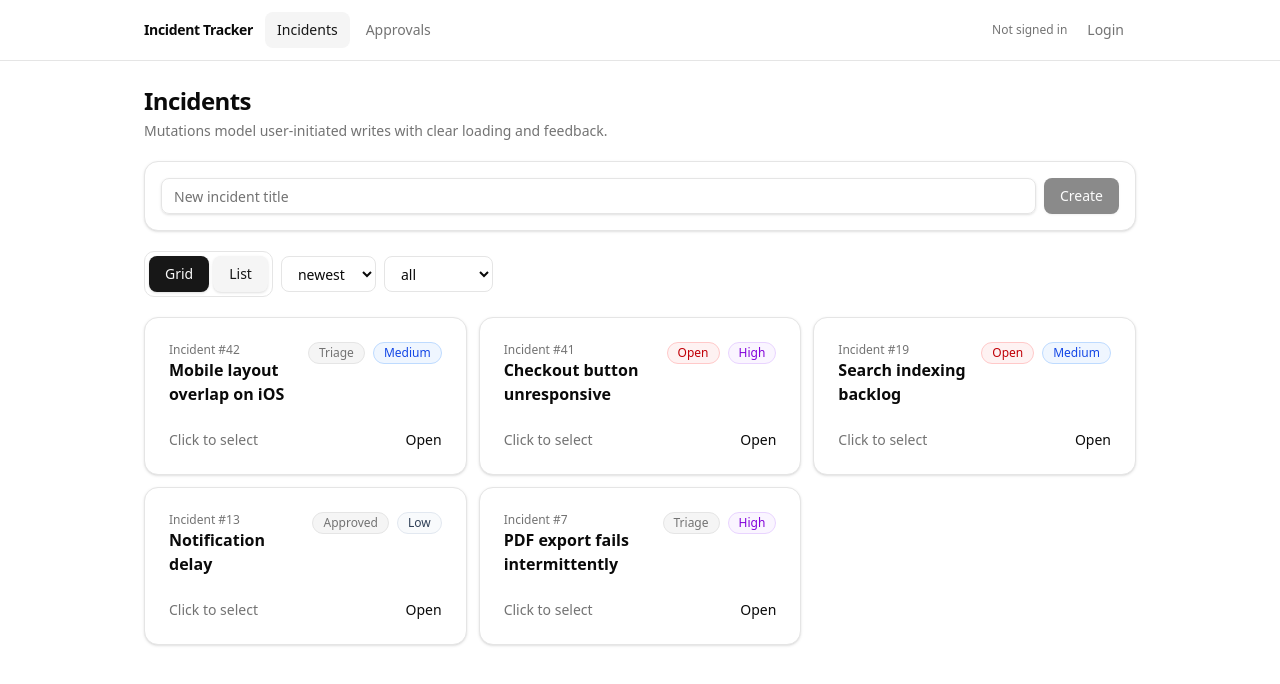
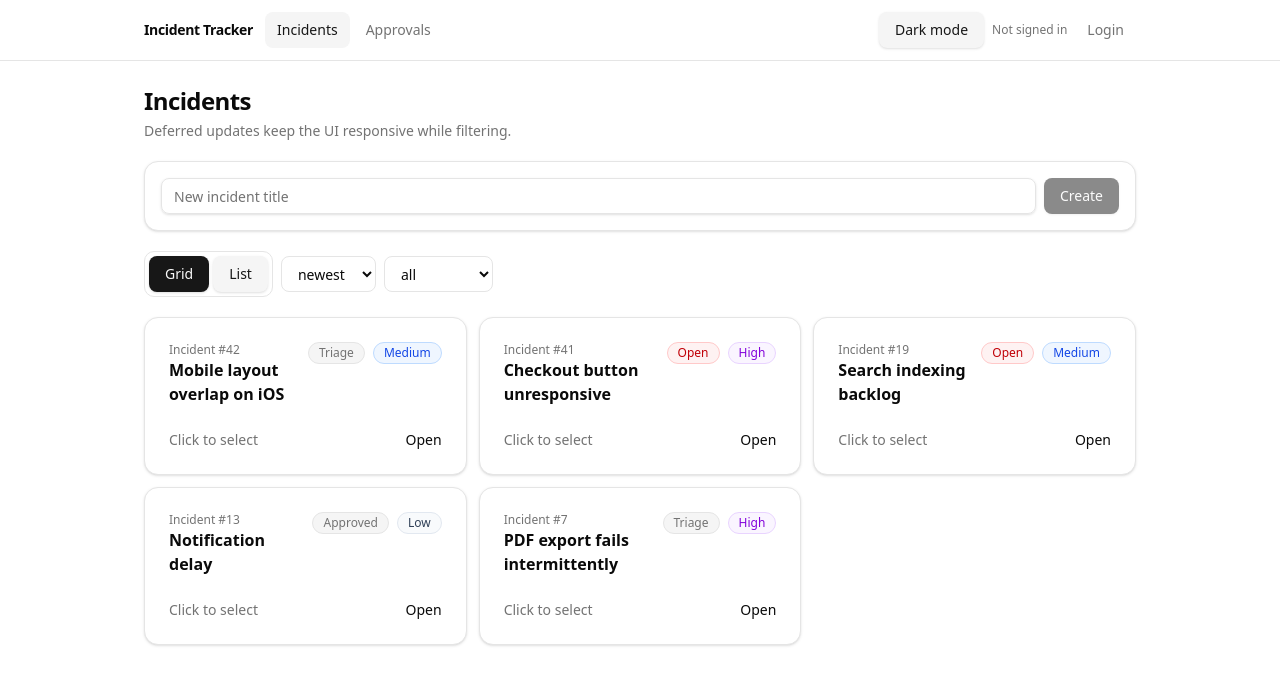
Before and after one commit to udacity/cd15109-intermediate-react-exercises, a React (Vite) app: page / in a window 1280 px wide. Shown: the top 684 px of the page. Built offline with nearby package versions, Linux system fonts and the light colour scheme.

Commit message:
perf: defer search + smooth filtering

```diff
--- a/src/components/incidents/IncidentCard.jsx
+++ b/src/components/incidents/IncidentCard.jsx
@@ -8,8 +8,6 @@ import { queryKeys } from "@/queries/queryKeys";
 import { fetchIncidentById } from "@/api/incidents";
 
 function IncidentCardImpl({ incident, selected, onToggleSelect }) {
-  console.count(`IncidentCard render: ${incident.id}`);
-
   const queryClient = useQueryClient();
 
   const prefetch = useCallback(() => {
--- a/src/pages/IncidentsPage.jsx
+++ b/src/pages/IncidentsPage.jsx
@@ -1,4 +1,4 @@
-import { useCallback, useEffect, useMemo, useState } from "react";
+import { useCallback, useEffect, useMemo, useState, useDeferredValue } from "react";
 import { useSearchParams } from "react-router-dom";
 import { toast } from "sonner";
 import { IncidentCard } from "@/components/incidents/IncidentCard";
@@ -38,7 +38,12 @@ export function IncidentsPage() {
   const status = normalizeFromList(searchParams.get("status"), STATUS_OPTIONS, "all");
   const q = (searchParams.get("q") ?? "").trim();
 
-  const { data, isLoading, isError, error } = useIncidents({ status, q });
+  const deferredQ = useDeferredValue(q);
+
+  const { data, isLoading, isError, error } = useIncidents({
+    status,
+    q: deferredQ,
+  });
 
   const [newTitle, setNewTitle] = useState("");
   const createMutation = useCreateIncident();
@@ -114,7 +119,9 @@ export function IncidentsPage() {
     <div className="space-y-5">
       <div className="space-y-1">
         <h1 className="text-2xl font-semibold tracking-tight">Incidents</h1>
-        <p className="text-sm text-muted-foreground">Mutations model user-initiated writes with clear loading and feedback.</p>
+        <p className="text-sm text-muted-foreground">
+          Deferred updates keep the UI responsive while filtering.
+        </p>
       </div>
 
       <Card className="p-4">
@@ -141,7 +148,11 @@ export function IncidentsPage() {
           </Button>
         </div>
 
-        <select className="h-9 rounded-md border bg-background px-3 text-sm" value={sort} onChange={(e) => setSort(e.target.value)}>
+        <select
+          className="h-9 rounded-md border bg-background px-3 text-sm"
+          value={sort}
+          onChange={(e) => setSort(e.target.value)}
+        >
           {SORT_OPTIONS.map((opt) => (
             <option key={opt} value={opt}>
               {opt}
@@ -169,20 +180,19 @@ export function IncidentsPage() {
           ))}
         </div>
       ) : sorted.length === 0 ? (
-        <div className="rounded-xl border bg-card p-10 text-center text-sm text-muted-foreground">No incidents found.</div>
+        <div className="rounded-xl border bg-card p-10 text-center text-sm text-muted-foreground">
+          No incidents found.
+        </div>
       ) : (
         <div className={view === "grid" ? "grid gap-3 sm:grid-cols-2 lg:grid-cols-3" : "space-y-3"}>
-          {sorted.map((incident) => {
-            const isSelected = selectedIdSet.has(String(incident.id));
-            return (
-              <IncidentCard
-                key={incident.id}
-                incident={incident}
-                selected={isSelected}
-                onToggleSelect={toggleSelectById}
-              />
-            );
-          })}
+          {sorted.map((incident) => (
+            <IncidentCard
+              key={incident.id}
+              incident={incident}
+              selected={selectedIdSet.has(String(incident.id))}
+              onToggleSelect={toggleSelectById}
+            />
+          ))}
         </div>
       )}
 
--- a/src/ui/RootLayout.jsx
+++ b/src/ui/RootLayout.jsx
@@ -1,6 +1,7 @@
 import { NavLink, Outlet } from "react-router-dom";
 import { useAuth } from "@/auth/useAuth";
 import { Button } from "@/components/ui/button";
+import { useTheme } from "@/components/theme/ThemeProvider";
 
 function NavItem({ to, children, end }) {
   return (
@@ -20,6 +21,7 @@ function NavItem({ to, children, end }) {
 
 export function RootLayout() {
   const { isAuthenticated, user, logout } = useAuth();
+  const { theme, toggleTheme } = useTheme();
 
   return (
     <div className="min-h-dvh">
@@ -33,7 +35,9 @@ export function RootLayout() {
       <header className="border-b bg-background">
         <div className="mx-auto flex max-w-5xl items-center justify-between gap-3 px-4 py-3">
           <div className="flex items-center gap-3">
-            <div className="text-sm font-semibold tracking-tight">Incident Tracker</div>
+            <div className="text-sm font-semibold tracking-tight">
+              Incident Tracker
+            </div>
             <nav className="flex items-center gap-1">
               <NavItem to="/" end>
                 Incidents
@@ -44,10 +48,22 @@ export function RootLayout() {
           </div>
 
           <div className="flex items-center gap-2">
+            <Button
+              variant="secondary"
+              type="button"
+              onClick={toggleTheme}
+              aria-label="Toggle theme"
+            >
+              {theme === "dark" ? "Light mode" : "Dark mode"}
+            </Button>
+
             {isAuthenticated ? (
               <>
                 <div className="hidden sm:block text-xs text-muted-foreground">
-                  Signed in as <span className="font-medium text-foreground">{user?.name}</span>
+                  Signed in as{" "}
+                  <span className="font-medium text-foreground">
+                    {user?.name}
+                  </span>
                 </div>
                 <Button type="button" variant="secondary" onClick={logout}>
                   Logout
@@ -55,7 +71,9 @@ export function RootLayout() {
               </>
             ) : (
               <>
-                <div className="hidden sm:block text-xs text-muted-foreground">Not signed in</div>
+                <div className="hidden sm:block text-xs text-muted-foreground">
+                  Not signed in
+                </div>
                 <NavLink
                   to="/login"
                   className="rounded-md px-3 py-2 text-sm font-medium text-muted-foreground hover:text-foreground hover:bg-secondary/60"
```
